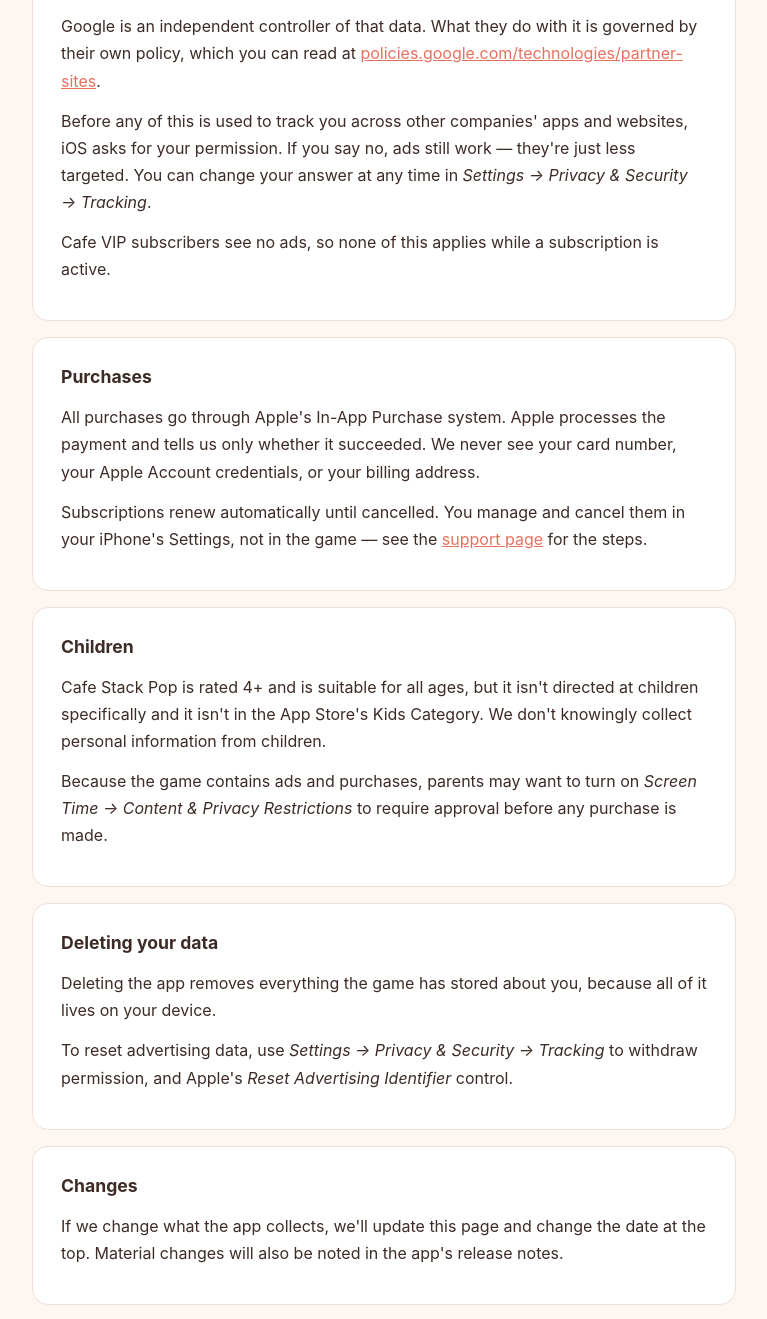
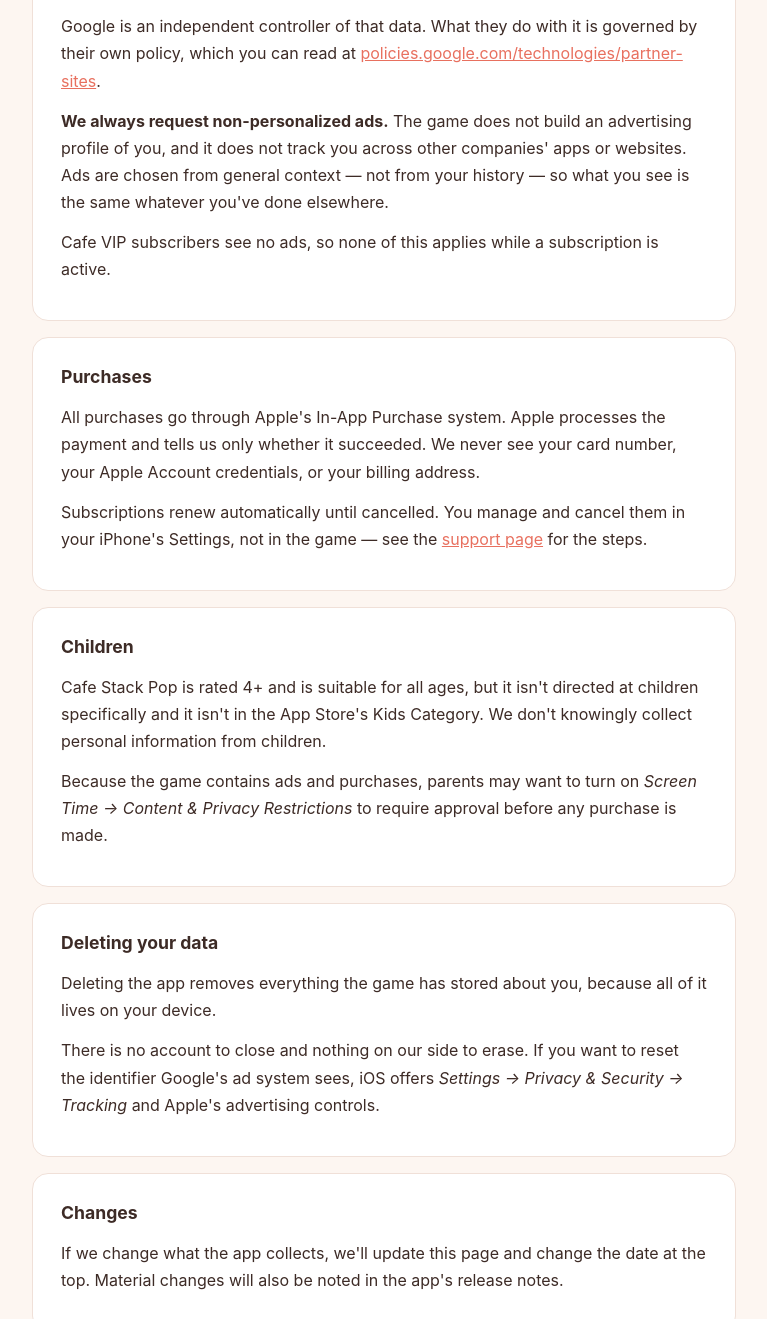
Before and after one commit to Shuhratjon1010/cafestackpop-support, a plain HTML site: page privacy.html in a window 1280 px wide. Shown: the part 937-2256 px from the top of the page, without its empty margins (256-1023 px from the left). Drawn offline with Linux system fonts and the light colour scheme.

Commit message:
Correct advertising section: ads are always non-personalized, no cross-app tracking

```diff
--- a/privacy.html
+++ b/privacy.html
@@ -82,10 +82,11 @@
       <a href="https://policies.google.com/technologies/partner-sites">policies.google.com/technologies/partner-sites</a>.
     </p>
     <p>
-      Before any of this is used to track you across other companies' apps and
-      websites, iOS asks for your permission. If you say no, ads still work —
-      they're just less targeted. You can change your answer at any time in
-      <em>Settings → Privacy &amp; Security → Tracking</em>.
+      <strong>We always request non-personalized ads.</strong> The game does not
+      build an advertising profile of you, and it does not track you across
+      other companies' apps or websites. Ads are chosen from general context —
+      not from your history — so what you see is the same whatever you've done
+      elsewhere.
     </p>
     <p>
       Cafe VIP subscribers see no ads, so none of this applies while a
@@ -128,9 +129,10 @@
       all of it lives on your device.
     </p>
     <p>
-      To reset advertising data, use <em>Settings → Privacy &amp; Security →
-      Tracking</em> to withdraw permission, and Apple's
-      <em>Reset Advertising Identifier</em> control.
+      There is no account to close and nothing on our side to erase. If you
+      want to reset the identifier Google's ad system sees, iOS offers
+      <em>Settings → Privacy &amp; Security → Tracking</em> and Apple's
+      advertising controls.
     </p>
   </div>
 
```
